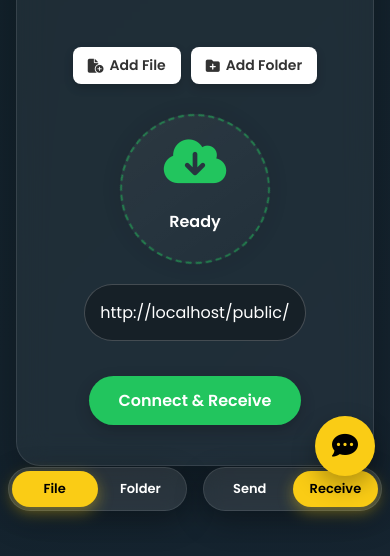
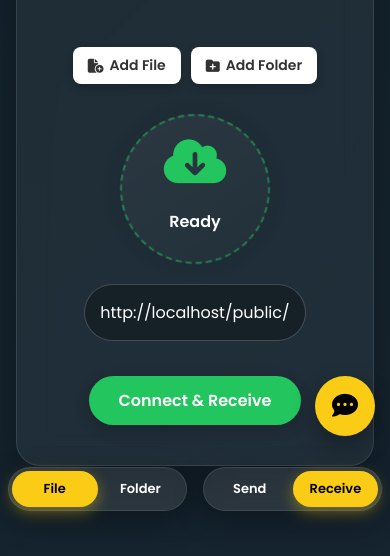
Before and after one commit to rk7852430-ctrl/protransfer, a website: page public/index.html in a window 390 px wide. Shown: the part 288-844 px from the top of the page. Drawn offline with nearby package versions, Linux system fonts and the light colour scheme; no server answers.

Commit message:
Add files via upload

```diff
--- a/public/index.html
+++ b/public/index.html
@@ -248,7 +248,7 @@ body.light-mode #chat-input { background: rgba(0,0,0,0.05); color: #000; }
 /* --- MOBILE VIEW RESPONSIVE FIX --- */
 @media (max-width: 600px) {
     #chat-widget {
-        bottom: 80px; /* Mobile par chat button ko thoda niche kiya */
+        bottom: 120px; /* Mobile par chat button ko thoda niche kiya */
         right: 15px; /* Side se thoda pass kiya */
     }
     .chat-popup-glass {
```
